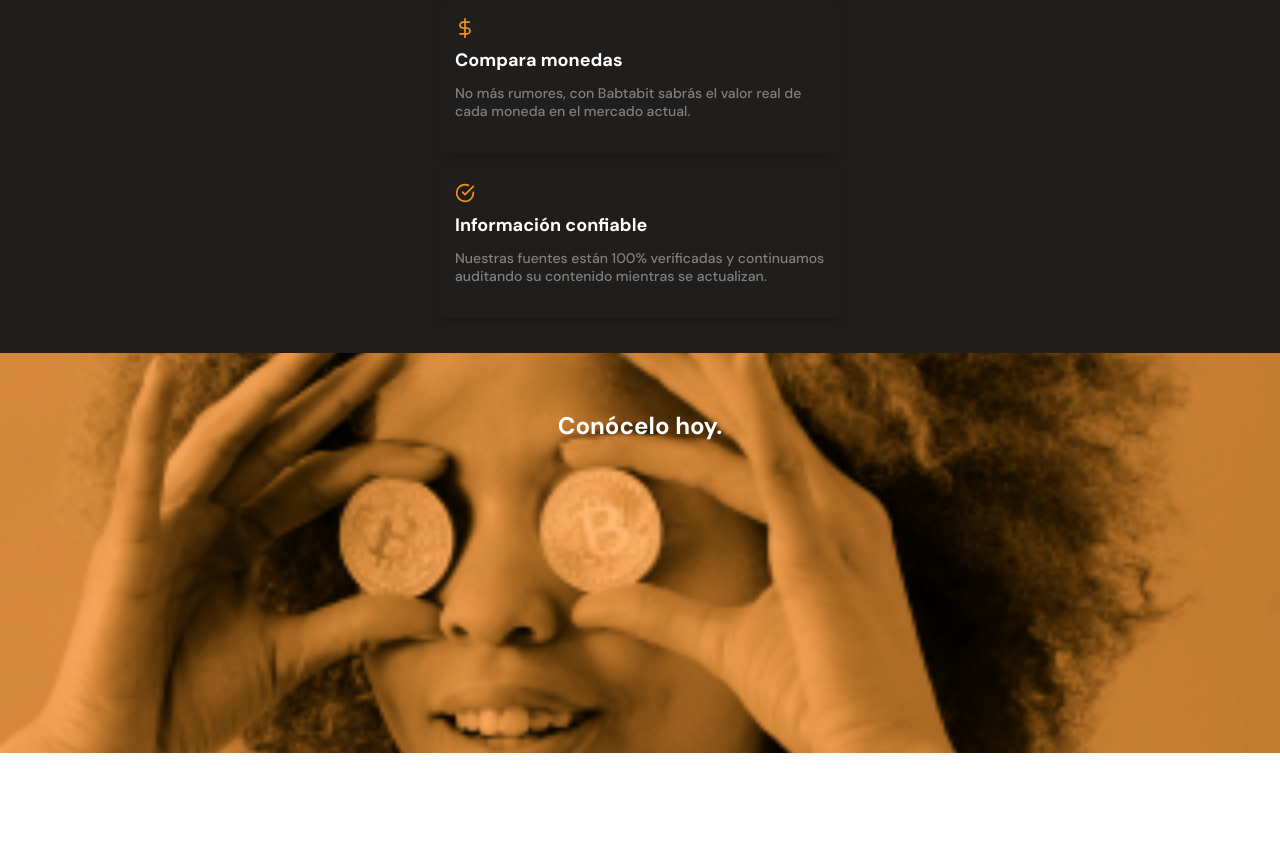
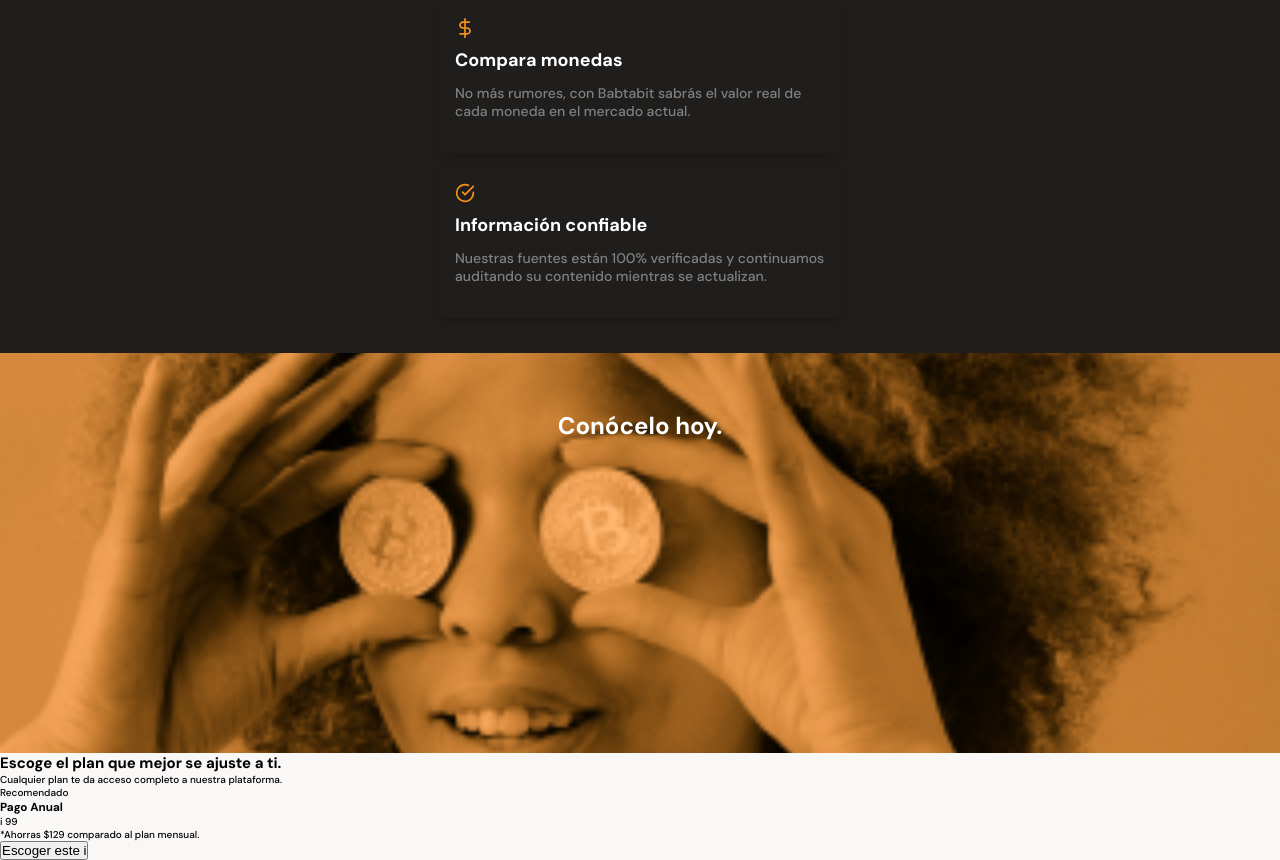
Before and after one commit to Mrbanano/Batabit, a plain HTML site: page index.html in a window 1280 px wide. Shown: the part 1637-2497 px from the top of the page. Before the commit the page ends 2390 px from the top, so only its background shows below. Drawn offline with Linux system fonts and the light colour scheme.

Commit message:
:construction: 1/3 Structure main pricing

```diff
--- a/index.html
+++ b/index.html
@@ -132,7 +132,26 @@
             Conócelo hoy.
           </h2>
       </section>
-      <section></section>
+      <section>
+          <div>
+              <h2>Escoge el plan que mejor se ajuste a ti.</h2>
+              <p>
+                Cualquier plan te da acceso completo a nuestra plataforma.
+              </p>
+          </div>
+          <section>
+              <article>
+                  <p>Recomendado</p>
+                  <div>
+                      <h3>Pago Anual</h3>
+                      <p><span>i</span> 99</p>
+                      <p>*Ahorras $129 comparado al plan mensual.</p>
+                      <button>Escoger este <span>i</span></button>
+                  </div>
+
+              </article>
+          </section>
+      </section>
     </main>
     <footer></footer>
   </body>
```
